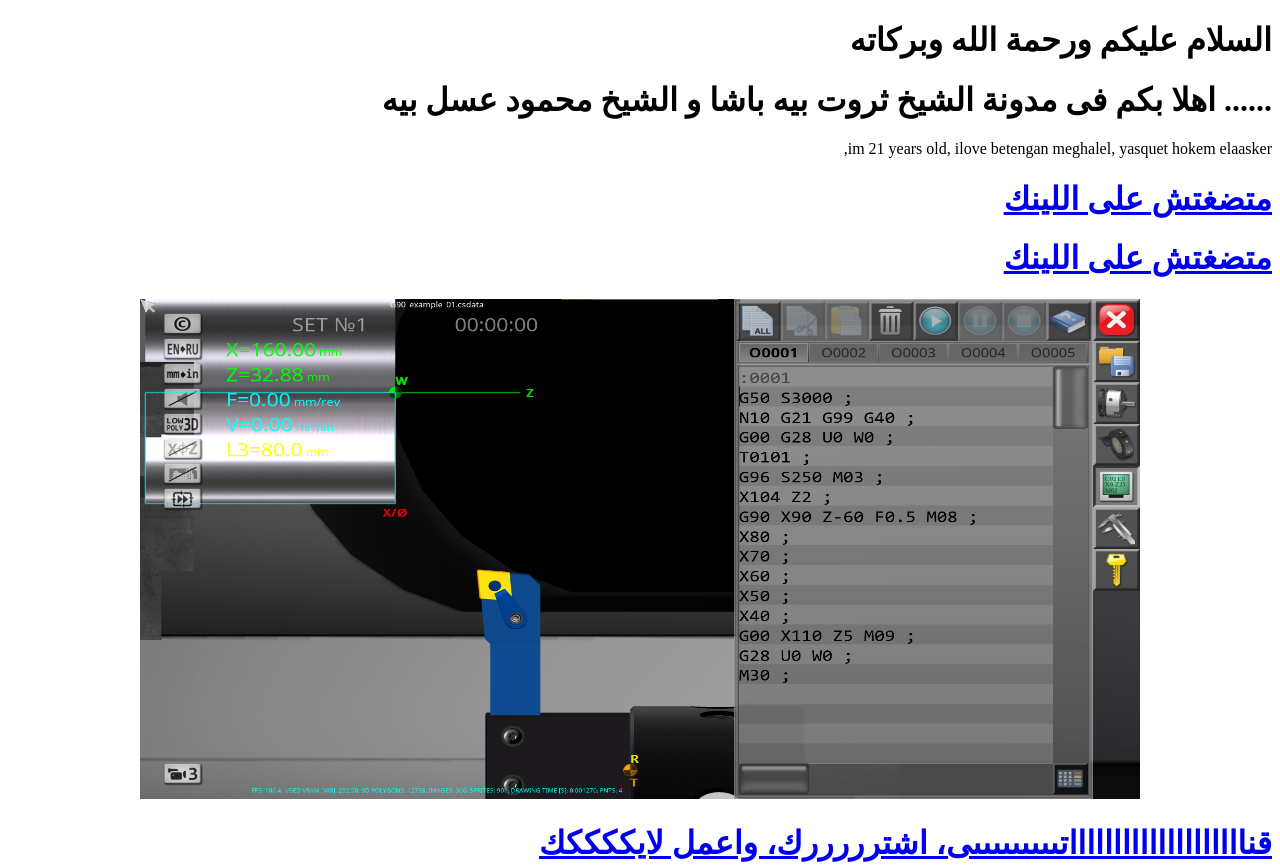
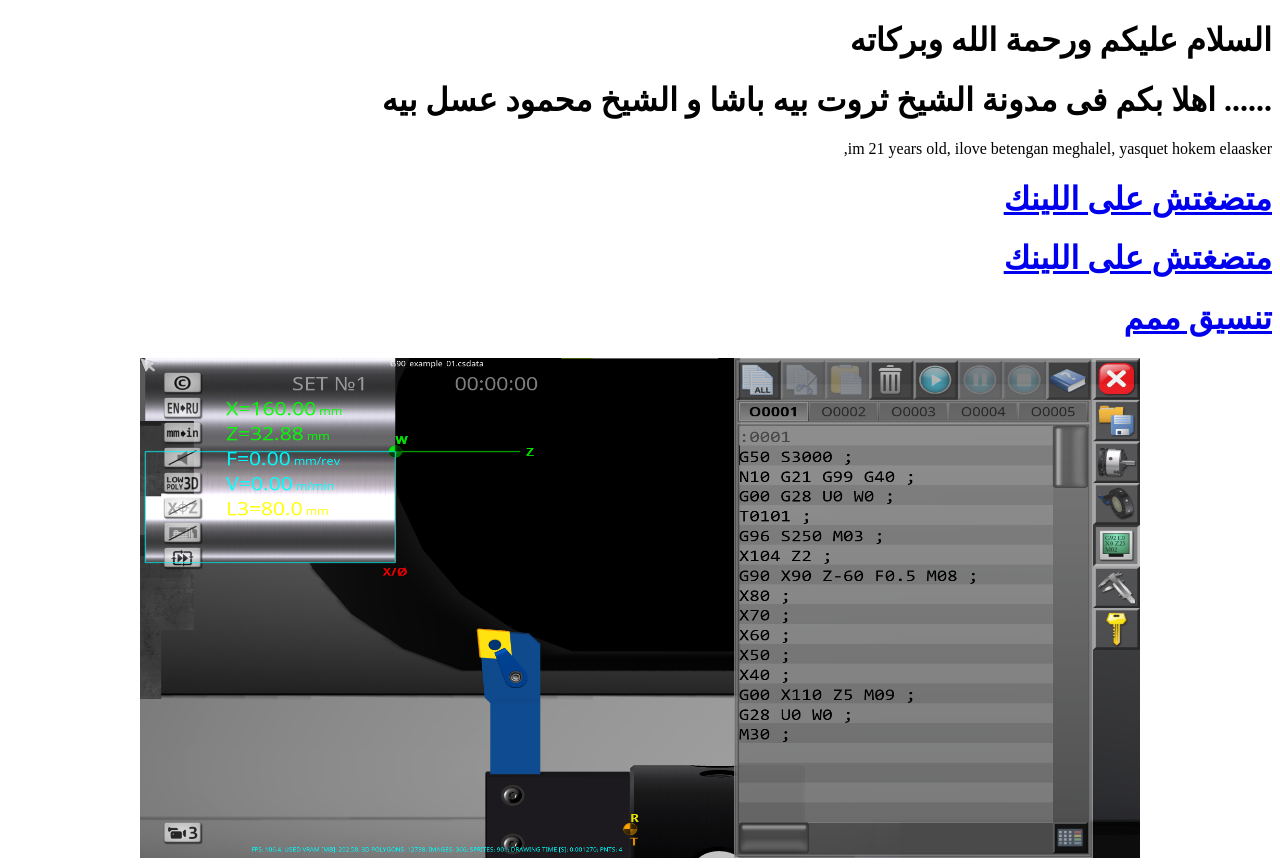
Before and after one commit to ahmed44577/basha-elamaga-, a plain HTML site: page index.html in a window 1280 px wide. Shown: the top 865 px of the page. Drawn offline with Linux system fonts and the light colour scheme.

Commit message:
Update index.html

```diff
--- a/index.html
+++ b/index.html
@@ -29,6 +29,12 @@ im 21 years old, ilove betengan meghalel,
 <a href="nnn.html" target="_blank">
     <h1>
         متضغتش على اللينك
+    </h1>
+</a>
+</a>
+<a href="تحسين.html" target="_blank">
+    <h1>
+    تنسيق   ممم
     </h1>
 </a>
 </p>
```
